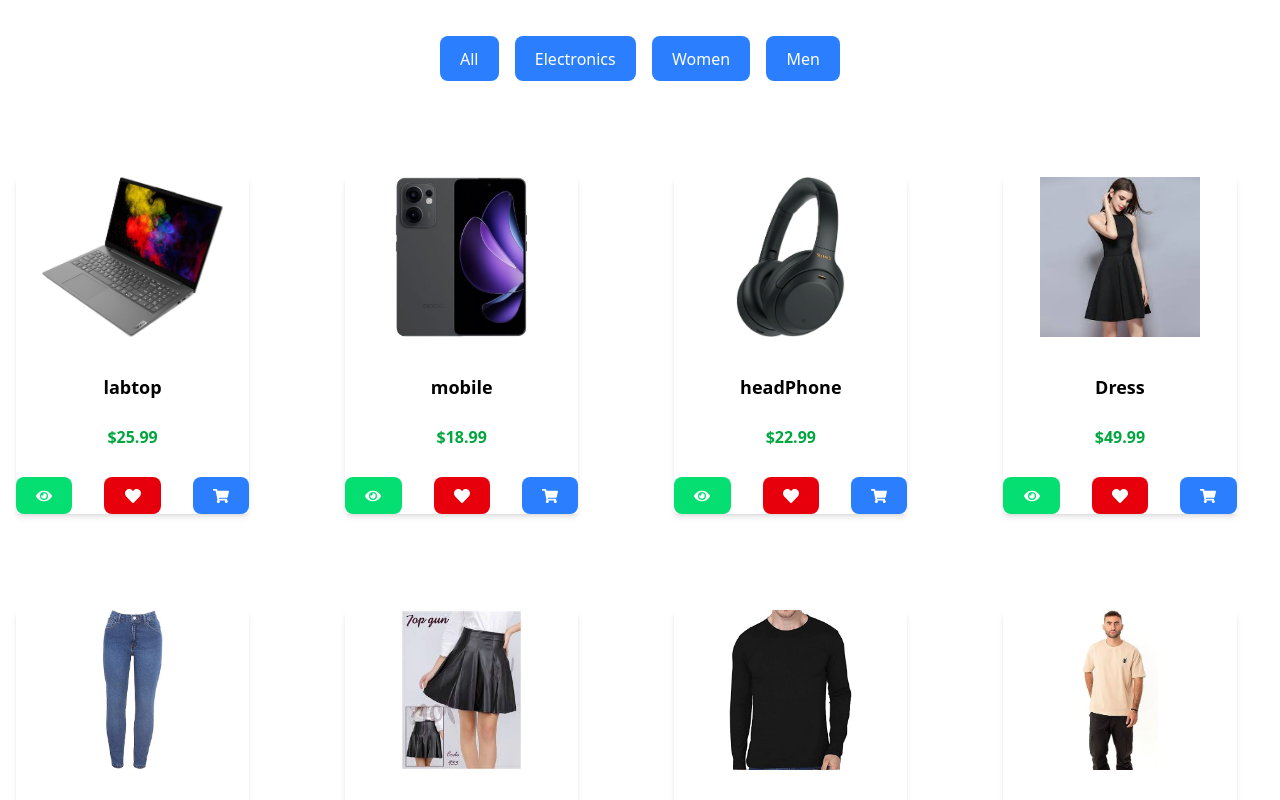
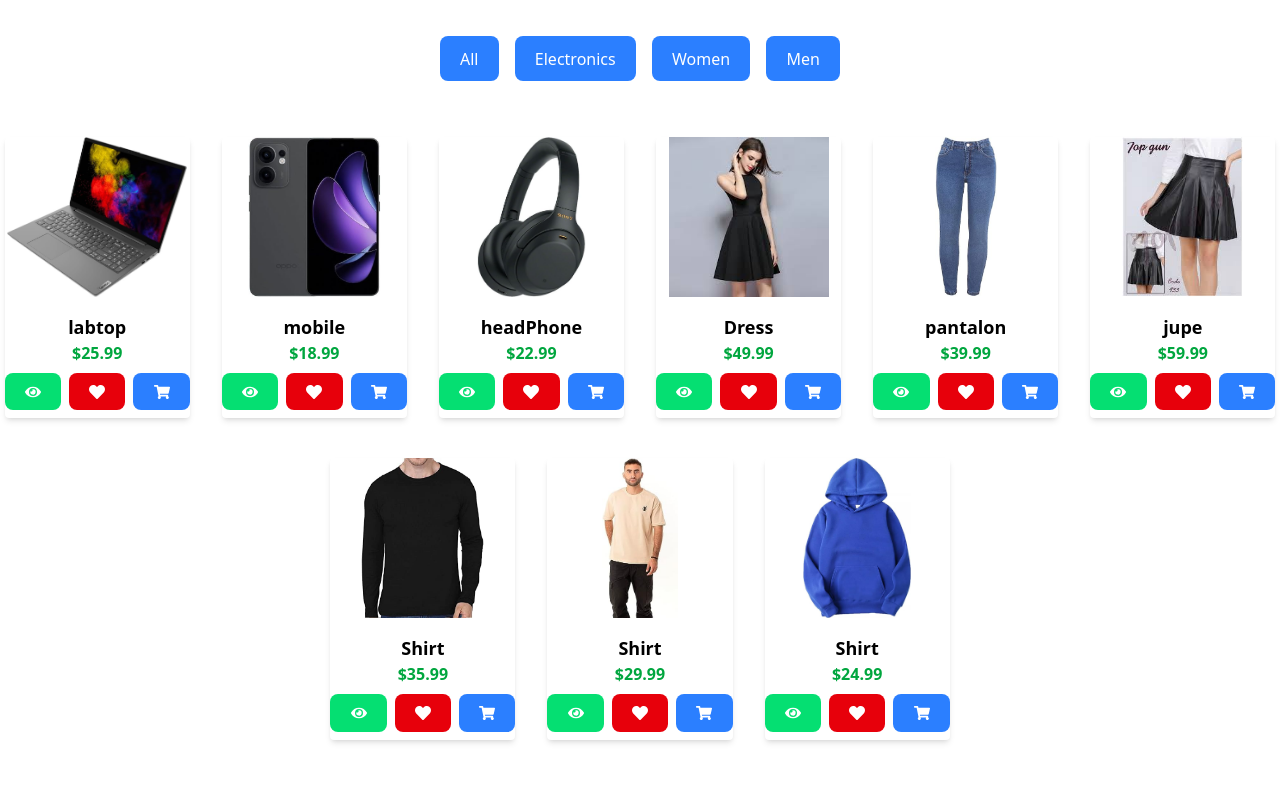
Before and after one commit to dina-abaza/e-commerce2, a React (Vite) app: page / in a window 1280 px wide. Shown: the part 1260-2060 px from the top of the page. Built offline with nearby package versions, Linux system fonts and the light colour scheme.

Commit message:
edit style

```diff
--- a/src/components/home/header.jsx
+++ b/src/components/home/header.jsx
@@ -2,7 +2,7 @@ import React from "react";
 
 export default function Header() {
   return (
-    <div className="w-full min-h-screen p-20">
+    <div className="w-full min-h-screen p-8">
 
       <div
         className="w-full h-[500px] bg-cover bg-center flex items-center justify-center relative"
--- a/src/components/home/productFilter.jsx
+++ b/src/components/home/productFilter.jsx
@@ -24,21 +24,21 @@ export default function ProductFilter() {
         <button onClick={() => setCategory("Men")} className="bg-blue-500 text-white hover:bg-blue-400">Men</button>
       </div>
 
-      <div className="max-w-7xl mx-auto px-4 py-10">
-  <div className="flex flex-wrap gap-24">
+      <div className="max-w-7xl mx-auto">
+  <div className="flex flex-wrap justify-center gap-y-10 gap-x-8 ">
     {filteredProducts.map((product) => (
       <div
         key={product.id}
-        className="bg-white rounded shadow-md flex flex-col gap-y-5 items-center justify-center hover:scale-125 transform duration-500"
+        className="bg-white rounded shadow-md flex flex-col  items-center justify-center hover:scale-125 transform duration-500"
       >
         <img
           src={product.img}
           alt={product.title}
           className="w-full h-40 object-contain mb-4"
         />
-        <h2 className="font-bold text-lg mb-1">{product.title}</h2>
-        <span className="text-green-600 font-semibold mb-2">${product.price}</span>
-        <div className="flex gap-8">
+        <h2 className="font-bold text-lg ">{product.title}</h2>
+        <span className="text-green-600 font-semibold ">${product.price}</span>
+        <div className="flex gap-2 mb-2 mt-2">
             <button className="cursor-pointer  text-white bg-green-400 hover:scale-125 transition duration-500">
            <Link to={`/ProductDetail/${product.id}`}><FaEye  /></Link>
             </button>
--- a/src/pages/ourProducts.jsx
+++ b/src/pages/ourProducts.jsx
@@ -26,7 +26,7 @@ export default function OurProducts() {
       />
 
 
-      <div className="flex flex-wrap justify-center items-center gap-10 max-w-6xl">
+      <div className="flex flex-wrap justify-center items-center gap-4 max-w-6xl">
         {filteredProducts.length > 0 ? (
           filteredProducts.map((product) => (
             <div
@@ -45,7 +45,7 @@ export default function OurProducts() {
                   {product.price}
                 </span>
 
-                <div className="flex justify-center items-center gap-4 mt-4">
+                <div className="flex justify-center items-center gap-2 mt-4">
                   <Link to={`/ProductDetail/${product.id}`}>
                     <button className="p-2 rounded-full text-white bg-green-400 hover:scale-125 transition duration-300">
                       <FaEye />
```
